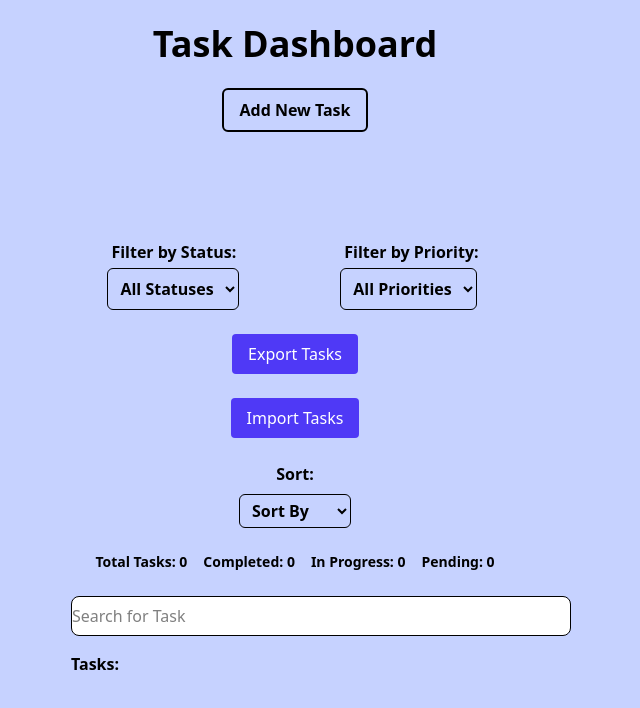
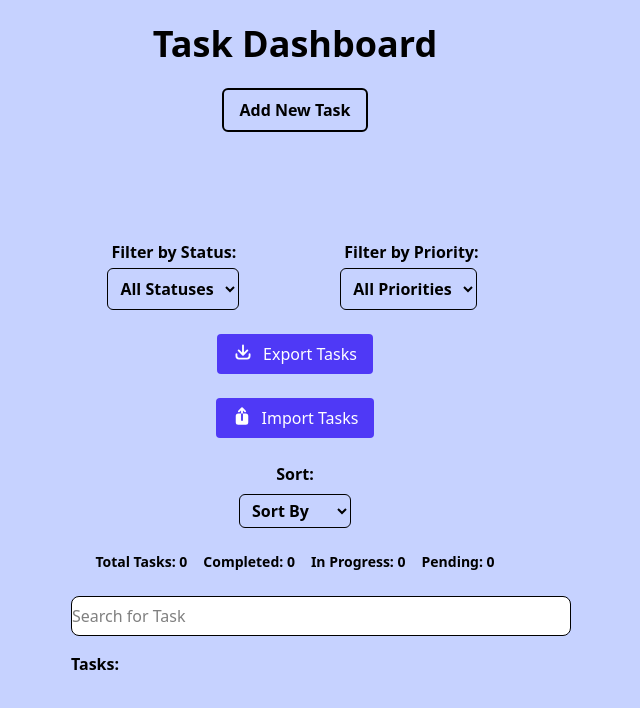
Before and after one commit to jayanthibs/task-dashboard-sba9, a React (Vite) app: page / in a window 1280 px wide. Shown: the top 708 px of the page, without its empty margins (345-985 px from the left). Built offline with nearby package versions, Linux system fonts and the light colour scheme.

Commit message:
added hero icons to edit, delete, import and export buttons

```diff
--- a/src/components/Dashboard/Dashboard.tsx
+++ b/src/components/Dashboard/Dashboard.tsx
@@ -5,6 +5,8 @@ import TaskForm from "../TaskForm/TaskForm";
 import TaskFilter from "../TaskFilter/TaskFilter";
 import { sortTasks, exportTasks, importTasks } from "../../utils/taskUtils";
 import type { SortType } from "../../utils/taskUtils";
+import { ArrowDownTrayIcon } from "@heroicons/react/16/solid";
+import { ArrowUpOnSquareIcon } from "@heroicons/react/16/solid";
 
 type Filter = {
   status?: TaskStatus | "";
@@ -106,7 +108,10 @@ function Dashboard() {
         onClick={() => exportTasks(tasks)}
         className="bg-indigo-600 text-white px-4 py-2 rounded"
       >
+        <div className="flex gap-[10px]">
+        <ArrowDownTrayIcon className="h-5 w-5"/>
         Export Tasks
+        </div>
       </button>
 
       <button
@@ -114,7 +119,10 @@ function Dashboard() {
         onClick={() => document.getElementById("import-file")?.click()}
         className="bg-indigo-600 text-white px-4 py-2 rounded"
       >
+        <div className="flex gap-[10px]">
+        <ArrowUpOnSquareIcon className="h-5 w-5"/>
         Import Tasks
+        </div>
       </button>
 
       <input
--- a/src/components/TaskList/TaskItem.tsx
+++ b/src/components/TaskList/TaskItem.tsx
@@ -1,5 +1,7 @@
 import type { ChangeEvent } from "react";
 import type { TaskItemProps, TaskStatus } from "../../types";
+import { TrashIcon } from "@heroicons/react/16/solid";
+import { PencilIcon } from "@heroicons/react/16/solid";
 
 function TaskItem({ task, onStatusChange, onDelete, onEdit }: TaskItemProps) {
   function handleStatusChange(e: ChangeEvent<HTMLSelectElement>) {
@@ -42,14 +44,15 @@ function TaskItem({ task, onStatusChange, onDelete, onEdit }: TaskItemProps) {
             onClick={handleEdit}
             className="edit-btn font-medium cursor-pointer hover:text-blue-700 text-blue-500"
           >
-            Edit
+            <PencilIcon className="h-5 w-5"/>
           </button>
 
           <button
             onClick={handleDelete}
             className="delete-btn font-medium cursor-pointer hover:text-red-700 text-red-500"
           >
-            Delete
+            <TrashIcon className="h-5 w-5" />
+
           </button>
         </div>
       </div>
```
